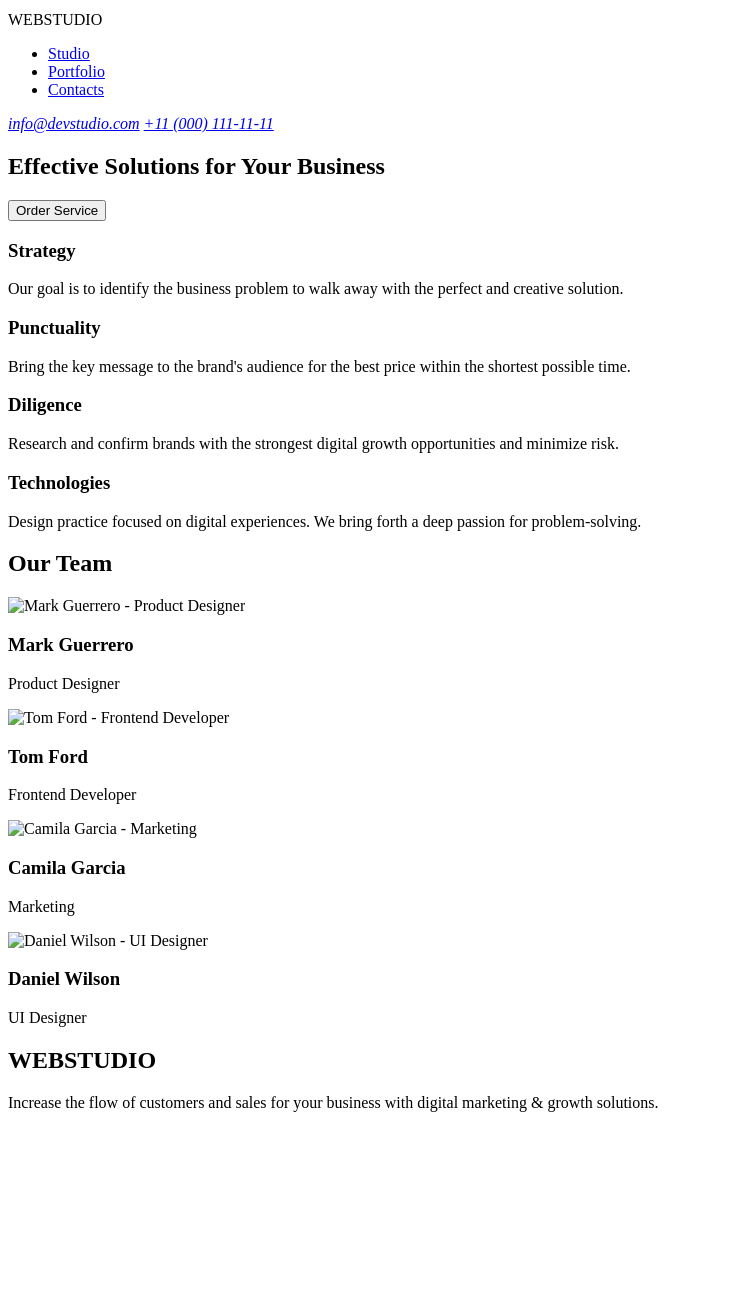
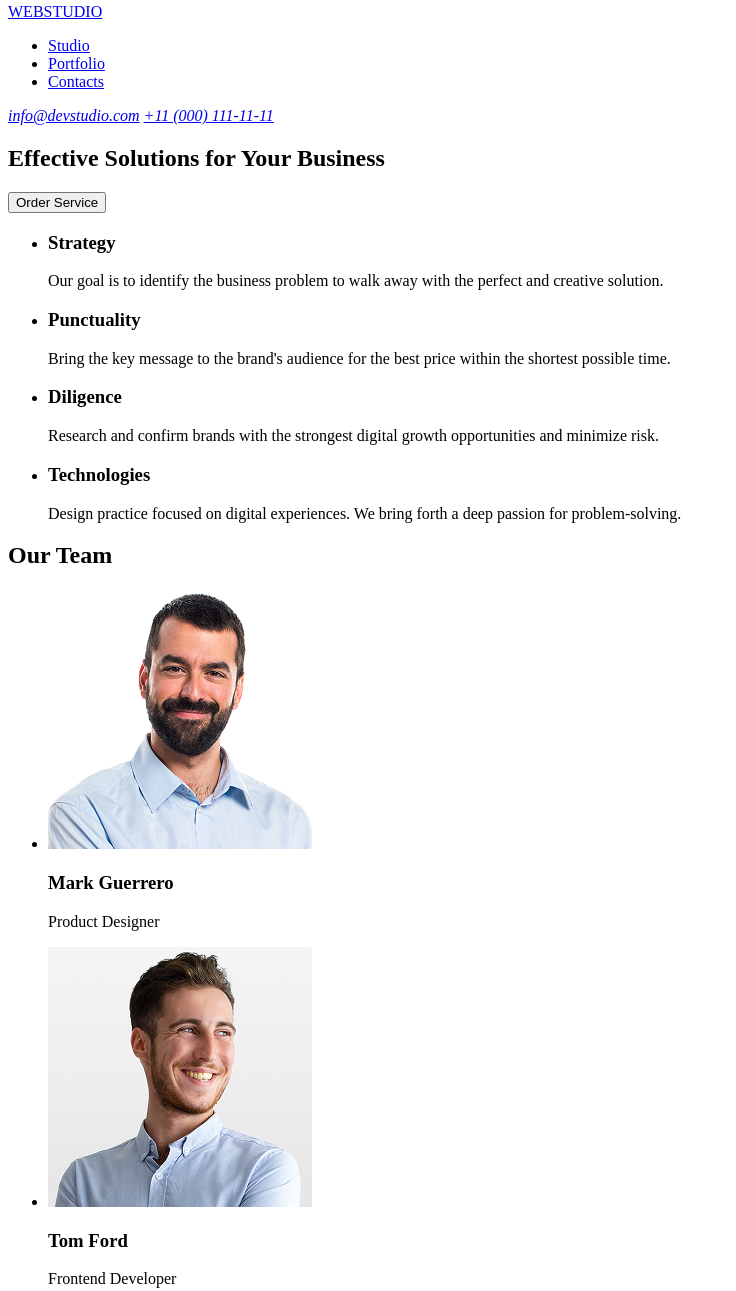
Before and after one commit to Zeynep-Onguner/goit-markup-hw-01, a plain HTML site: page index.html in a window 1280 px wide. Shown: the part 5-1296 px from the top of the page, without its empty margins (0-736 px from the left). Before the commit the page ends 1133 px from the top, so only its background shows below. Drawn offline with Linux system fonts and the light colour scheme.

Commit message:
correction

```diff
--- a/index.html
+++ b/index.html
@@ -9,7 +9,7 @@
     <header>
       <div>
         <nav>
-          <p>WEBSTUDIO</p>
+          <a href="images/Logo.jpg">WEBSTUDIO</a>
           <ul>
             <li><a href="#">Studio</a></li>
             <li><a href="#">Portfolio</a></li>
@@ -33,68 +33,72 @@
       </section>
       <!-- Second Section -->
       <section>
-        <div>
+        <ul>
+          <li>
           <h3>Strategy</h3>
           <p>
           Our goal is to identify the business problem to walk away with the
           perfect and creative solution.</p>
-        </div>
-        <div>
+        </li>
+        <li>
           <h3>Punctuality</h3>
           <p>
           Bring the key message to the brand's audience for the best price
           within the shortest possible time.
           </p>
-        </div>
-        <div>
+        </li>
+        <li>
           <h3>Diligence</h3>
           <p>
           Research and confirm brands with the strongest digital growth
           opportunities and minimize risk.
           </p>
-        </div>
-        <div>
+        </li>
+        <li>
           <h3>Technologies</h3>
           <p>
           Design practice focused on digital experiences. We bring forth a deep
           passion for problem-solving.
           </p>
-        </div>
+        </li>
+       </ul>
       </section>
       <!-- Third Section -->
       <section>
         <h2>Our Team</h2>
-        <div>
-          <img src="img-3.jpg" alt="Mark Guerrero - Product Designer" width="264" />
+        <ul>
+          <li>
+          <img src="images/img-3.jpg" alt="Mark Guerrero - Product Designer" width="264" />
           <h3>Mark Guerrero</h3>
           <p>Product Designer</p>
-        </div>
-        <div>
-          <img src="img-2.jpg" alt="Tom Ford - Frontend Developer" width="264" />
+        </li>
+        <li>
+          <img src="images/img-2.jpg" alt="Tom Ford - Frontend Developer" width="264" />
           <h3>Tom Ford</h3>
           <p>Frontend Developer</p>
-        </div>
-        <div>
-          <img src="img-1.jpg" alt="Camila Garcia - Marketing" width="264" />
+        </li>
+        <li>
+          <img src="images/img-1.jpg" alt="Camila Garcia - Marketing" width="264" />
           <h3>Camila Garcia</h3>
           <p>Marketing</p>
-        </div>
-        <div>
-          <img src="img.jpg" alt="Daniel Wilson - UI Designer" width="264" />
+        </li>
+        <li>
+          <img src="images/img.jpg" alt="Daniel Wilson - UI Designer" width="264" />
           <h3>Daniel Wilson</h3>
           <p>UI Designer</p>
-        </div>
+        </li>
+      </ul>
       </section>
     </main>
 
     <footer>
-      <section>
-        <h2>WEBSTUDIO</h2>
+      <div>
+        <a href="images/Logo.jpg">WEBSTUDIO</a>
         <p>
           Increase the flow of customers and sales for your business with
           digital marketing & growth solutions.
         </p>
-      </section>
+      </div>
     </footer>
   </body>
 </html>
```
Also changed, not shown: images/Logo.jpg (added).
